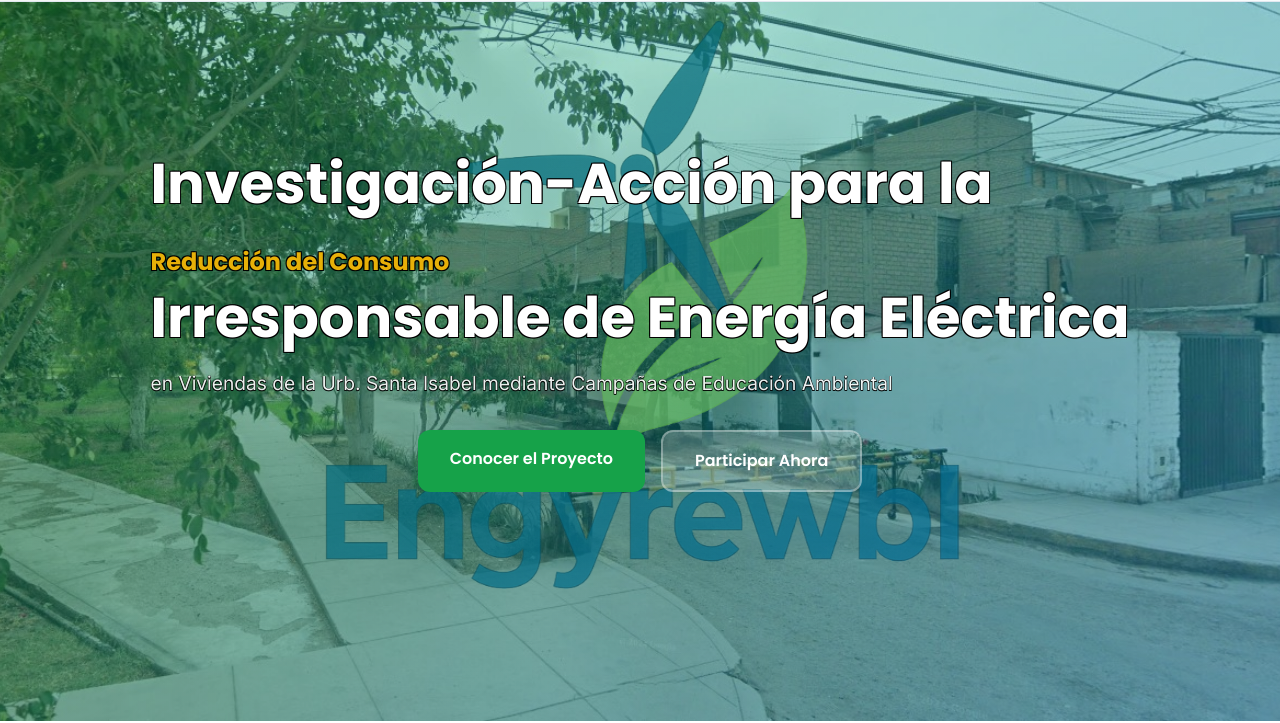
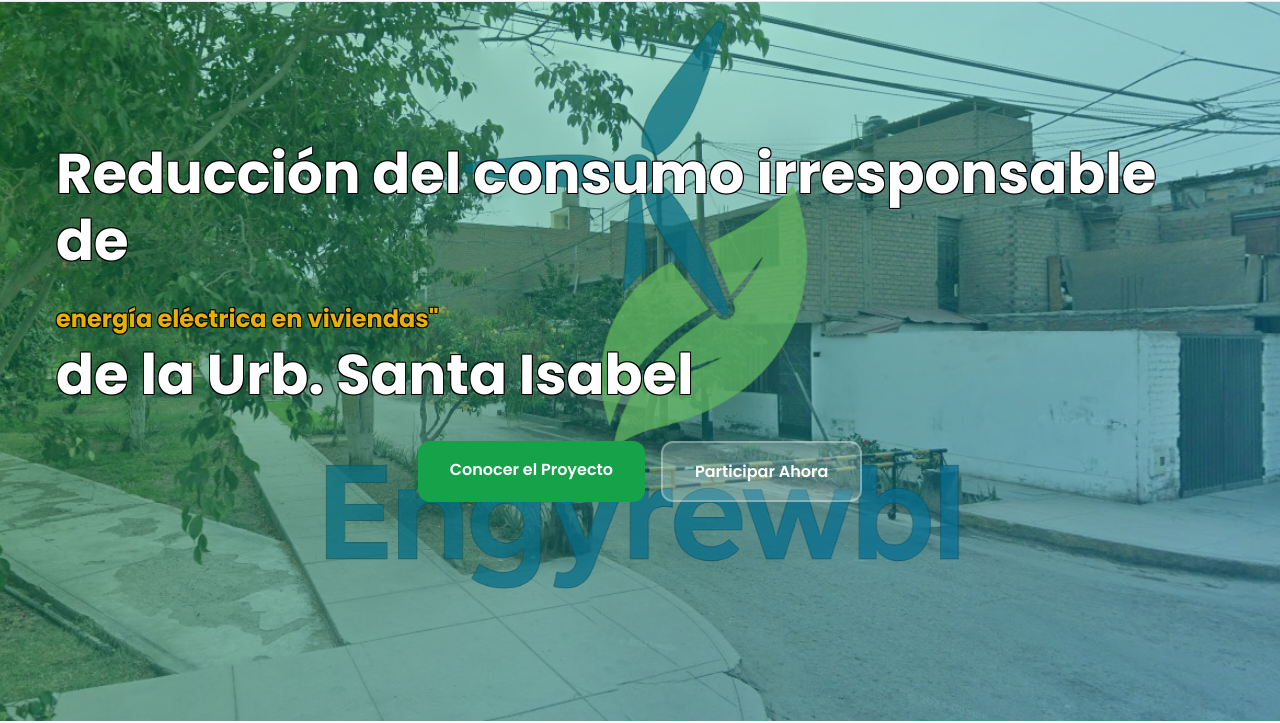
Before and after one commit to engyrewbl/engyrewbl.github.io, a plain HTML site: page index.html in a window 1280 px wide. Shown: the part 79-802 px from the top of the page. Drawn offline with Linux system fonts and the light colour scheme.

Commit message:
Update index.html

```diff
--- a/index.html
+++ b/index.html
@@ -632,11 +632,11 @@
     <!-- Hero Section -->
     <section id="inicio" class="hero">
         <div class="hero-content">
-            <h1>Investigación-Acción para la<br>
-                <span class="subtitle">Reducción del Consumo</span><br>
-                Irresponsable de Energía Eléctrica
+            <h1>Reducción del consumo irresponsable de<br>
+                <span class="subtitle">energía eléctrica en viviendas"</span><br>
+                 de la Urb. Santa Isabel
             </h1>
-            <p class="description">en Viviendas de la Urb. Santa Isabel mediante Campañas de Educación Ambiental</p>
+            <p class="mediante campañas de educación ambiental, 2025."</p>
             <div style="margin-top: 2rem; display: flex; gap: 1rem; flex-wrap: wrap; justify-content: center;">
                 <a href="#proyecto" class="btn btn-primary">Conocer el Proyecto</a>
                 <a href="#actividades" class="btn btn-secondary">Participar Ahora</a>
```
